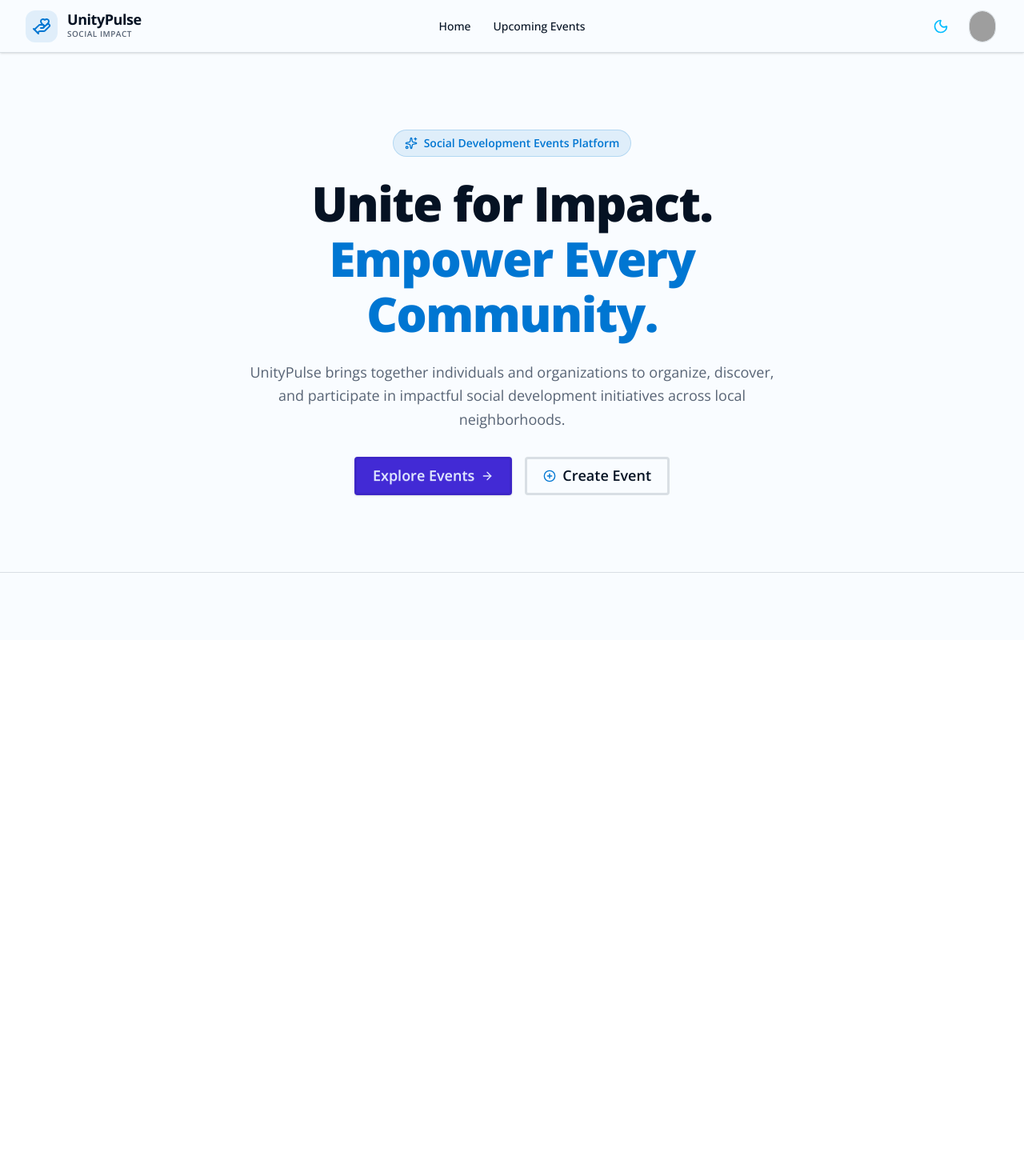
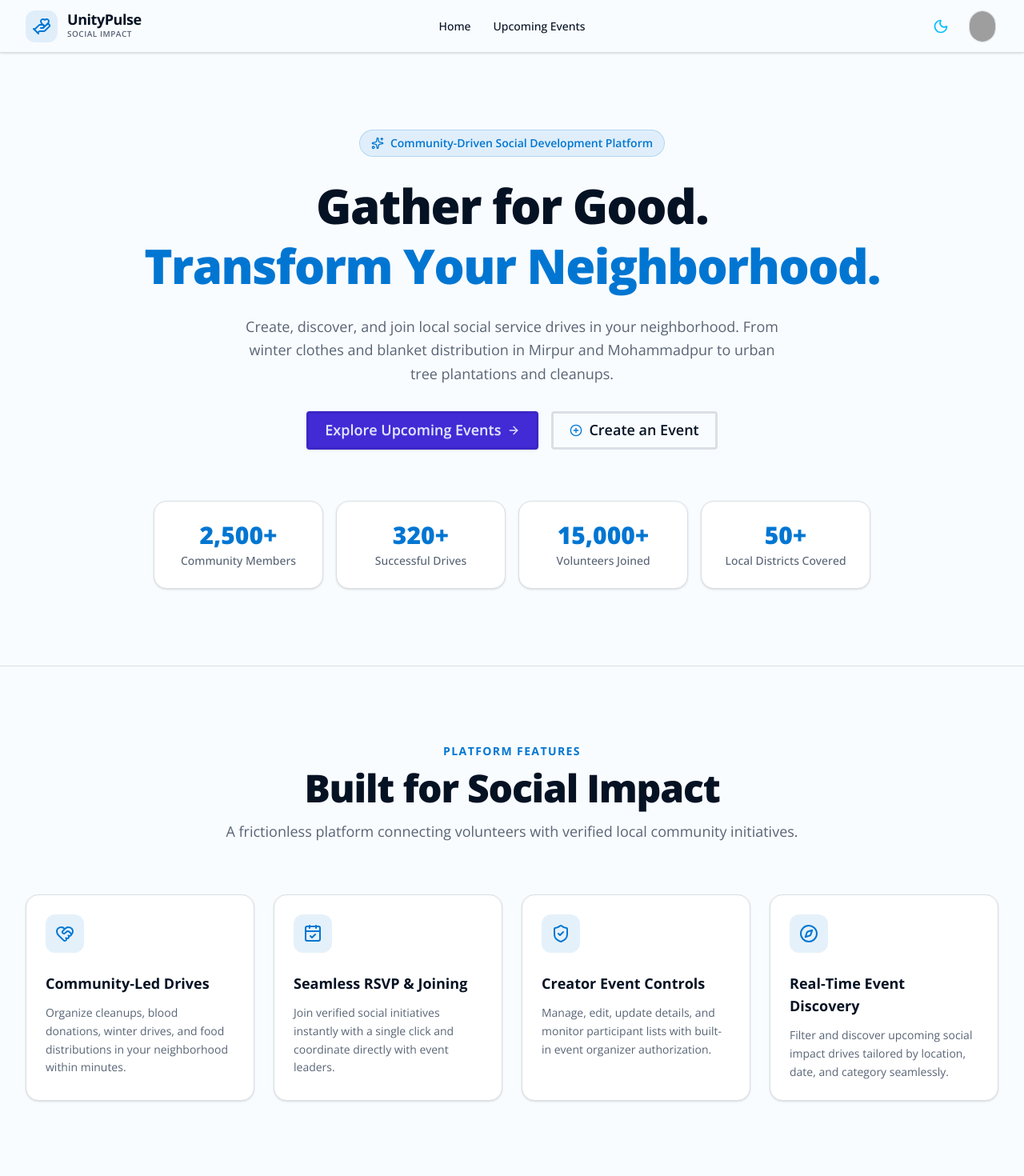
Before and after one commit to asad4405/social-development-events, a Next.js app: page / in a window 1280 px wide. Shown: the top 1470 px of the page at 80% size. Before the commit the page ends 800 px from the top, so only its background shows below. Built offline with nearby package versions, Linux system fonts and the light colour scheme; grey boxes are pictures that could not be loaded.

Commit message:
banner counter design and FeaturesSection design dynamically static arrayofobject added

```diff
--- a/src/app/page.tsx
+++ b/src/app/page.tsx
@@ -1,9 +1,11 @@
 import Banner from "@/components/home/Banner";
+import FeaturesSection from "@/components/home/FeaturesSection";
 
 export default function Home() {
   return (
     <div>
         <Banner/>
+        <FeaturesSection/>
     </div>
   );
 }
--- a/src/components/home/Banner.tsx
+++ b/src/components/home/Banner.tsx
@@ -6,39 +6,61 @@ import { ArrowRight, PlusCircle, Sparkles } from "lucide-react";
 export default function Banner() {
     return (
         <section className="relative overflow-hidden bg-background py-16 md:py-24 border-b border-border">
-            <div className="absolute top-1/2 left-1/2 -translate-x-1/2 -translate-y-1/2 w-155 h-88 bg-primary/10 blur-[130px] rounded-full pointer-events-none -z-10" />
+            <div className="absolute top-1/2 left-1/2 -translate-x-1/2 -translate-y-1/2 w-full max-w-2xl h-80 bg-primary/10 blur-3xl rounded-full pointer-events-none -z-10" />
 
-            <div className="max-w-4xl mx-auto px-4 md:px-8 text-center">
+            <div className="max-w-5xl mx-auto px-4 md:px-8 text-center">
                 <div className="inline-flex items-center gap-2 px-3.5 py-1.5 rounded-full bg-primary/10 border border-primary/20 text-primary text-xs md:text-sm font-semibold mb-6">
                     <Sparkles className="w-4 h-4" />
-                    <span>Social Development Events Platform</span>
+                    <span>Community-Driven Social Development Platform</span>
                 </div>
 
-                <h1 className="text-3xl sm:text-5xl md:text-6xl font-extrabold text-foreground tracking-tight leading-[1.15] font-heading mb-6">
-                    Unite for Impact. <br />
+                <h1 className="text-3xl sm:text-5xl md:text-6xl font-extrabold text-foreground tracking-tight leading-tight font-heading mb-6">
+                    Gather for Good. <br />
                     <span className="text-primary">
-                        Empower Every Community.
+                        Transform Your Neighborhood.
                     </span>
                 </h1>
 
                 <p className="text-muted-foreground text-base sm:text-lg max-w-2xl mx-auto font-normal leading-relaxed mb-8">
-                    UnityPulse brings together individuals and organizations to organize, discover, and participate in impactful social development initiatives across local neighborhoods.
+                    Create, discover, and join local social service drives in your neighborhood. From winter clothes and blanket distribution in Mirpur and Mohammadpur to urban tree plantations and cleanups.
                 </p>
 
-                <div className="flex flex-col sm:flex-row items-center justify-center gap-4">
+                <div className="flex flex-col sm:flex-row items-center justify-center gap-4 mb-16">
                     <Link
                         href="/upcoming-events"
                         className="btn btn-primary btn-md md:btn-lg gap-2 w-full sm:w-auto shadow-sm"
                     >
-                        Explore Events <ArrowRight className="w-4 h-4" />
+                        Explore Upcoming Events <ArrowRight className="w-4 h-4" />
                     </Link>
 
                     <Link
                         href="/create-event"
                         className="btn btn-outline border-border hover:bg-muted text-foreground btn-md md:btn-lg gap-2 w-full sm:w-auto"
                     >
-                        <PlusCircle className="w-4 h-4 text-primary" /> Create Event
+                        <PlusCircle className="w-4 h-4 text-primary" /> Create an Event
                     </Link>
+                </div>
+
+                <div className="grid grid-cols-2 md:grid-cols-4 gap-4 max-w-4xl mx-auto">
+                    <div className="bg-card text-card-foreground p-6 rounded-2xl border border-border shadow-sm flex flex-col items-center justify-center">
+                        <span className="text-2xl sm:text-3xl font-extrabold text-primary mb-1">2,500+</span>
+                        <span className="text-xs sm:text-sm text-muted-foreground font-medium">Community Members</span>
+                    </div>
+
+                    <div className="bg-card text-card-foreground p-6 rounded-2xl border border-border shadow-sm flex flex-col items-center justify-center">
+                        <span className="text-2xl sm:text-3xl font-extrabold text-primary mb-1">320+</span>
+                        <span className="text-xs sm:text-sm text-muted-foreground font-medium">Successful Drives</span>
+                    </div>
+
+                    <div className="bg-card text-card-foreground p-6 rounded-2xl border border-border shadow-sm flex flex-col items-center justify-center">
+                        <span className="text-2xl sm:text-3xl font-extrabold text-primary mb-1">15,000+</span>
+                        <span className="text-xs sm:text-sm text-muted-foreground font-medium">Volunteers Joined</span>
+                    </div>
+
+                    <div className="bg-card text-card-foreground p-6 rounded-2xl border border-border shadow-sm flex flex-col items-center justify-center">
+                        <span className="text-2xl sm:text-3xl font-extrabold text-primary mb-1">50+</span>
+                        <span className="text-xs sm:text-sm text-muted-foreground font-medium">Local Districts Covered</span>
+                    </div>
                 </div>
             </div>
         </section>
--- /dev/null
+++ b/src/components/home/FeaturesSection.tsx
@@ -0,0 +1,70 @@
+"use client";
+
+import { CalendarCheck, ShieldCheck, HeartHandshake, Compass } from "lucide-react";
+
+export default function FeaturesSection() {
+    const features = [
+        {
+            icon: HeartHandshake,
+            title: "Community-Led Drives",
+            description: "Organize cleanups, blood donations, winter drives, and food distributions in your neighborhood within minutes.",
+        },
+        {
+            icon: CalendarCheck,
+            title: "Seamless RSVP & Joining",
+            description: "Join verified social initiatives instantly with a single click and coordinate directly with event leaders.",
+        },
+        {
+            icon: ShieldCheck,
+            title: "Creator Event Controls",
+            description: "Manage, edit, update details, and monitor participant lists with built-in event organizer authorization.",
+        },
+        {
+            icon: Compass,
+            title: "Real-Time Event Discovery",
+            description: "Filter and discover upcoming social impact drives tailored by location, date, and category seamlessly.",
+        },
+    ];
+
+    return (
+        <section className="bg-background py-16 md:py-24 border-b border-border">
+            <div className="max-w-7xl mx-auto px-4 md:px-8">
+                <div className="text-center max-w-3xl mx-auto mb-16">
+                    <span className="text-xs md:text-sm font-bold tracking-widest text-primary uppercase mb-3 block">
+                        Platform Features
+                    </span>
+                    <h2 className="text-3xl sm:text-4xl md:text-5xl font-extrabold text-foreground tracking-tight font-heading mb-4">
+                        Built for Social Impact
+                    </h2>
+                    <p className="text-muted-foreground text-base sm:text-lg font-normal leading-relaxed">
+                        A frictionless platform connecting volunteers with verified local community initiatives.
+                    </p>
+                </div>
+
+                <div className="grid grid-cols-1 sm:grid-cols-2 lg:grid-cols-4 gap-6">
+                    {features.map((feature, index) => {
+                        const Icon = feature.icon;
+                        return (
+                            <div
+                                key={index}
+                                className="bg-card text-card-foreground p-6 rounded-2xl border border-border shadow-sm flex flex-col justify-between hover:border-primary/50 transition-colors"
+                            >
+                                <div>
+                                    <div className="w-12 h-12 rounded-xl bg-primary/10 text-primary flex items-center justify-center mb-6">
+                                        <Icon className="w-6 h-6" />
+                                    </div>
+                                    <h3 className="text-lg font-bold text-foreground mb-3 font-heading">
+                                        {feature.title}
+                                    </h3>
+                                    <p className="text-muted-foreground text-sm font-normal leading-relaxed">
+                                        {feature.description}
+                                    </p>
+                                </div>
+                            </div>
+                        );
+                    })}
+                </div>
+            </div>
+        </section>
+    );
+}
```
